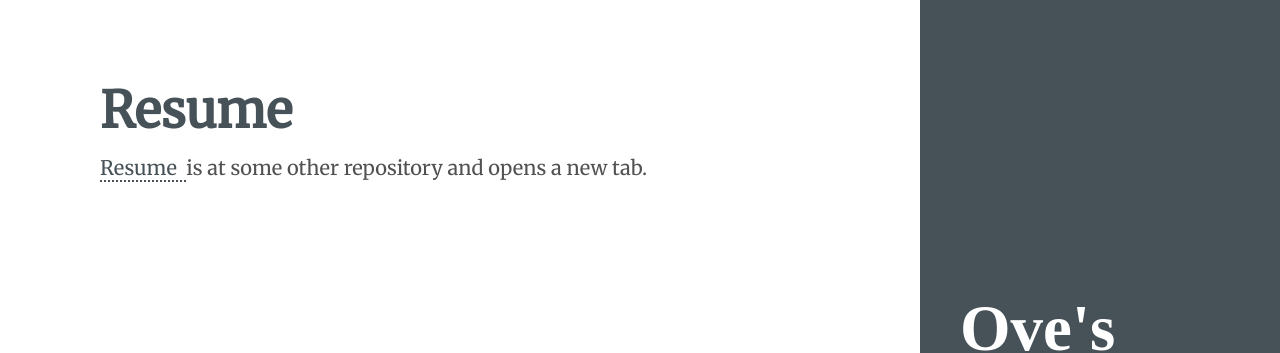
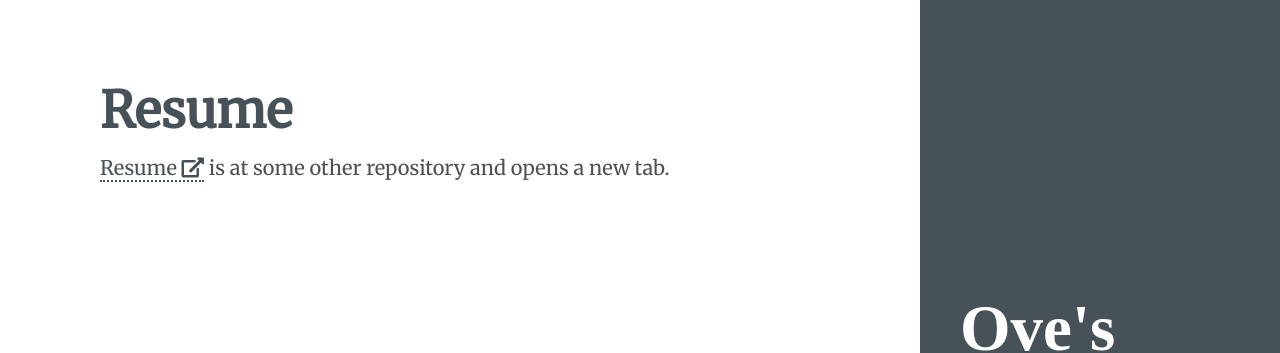
Before and after one commit to ovebepari/ovebepari.github.io, a Jekyll site: the page built from resume.md, in a window 1280 px wide. Shown: the top 353 px of the page. Built offline with Jekyll 4.4.1, drawn with Linux system fonts in a browser that asks for light colours.

Commit message:
resume added 0.2

```diff
--- a/resume.md
+++ b/resume.md
@@ -3,4 +3,4 @@ layout: page
 title: Resume
 ---
 
-<a href="https://github.com/ovebepari/resume/raw/master/pdf/ove_cv.pdf" target="_blank">Resume <i class="fa fa-external-link"></i>  </a> is at some other repository and opens a new tab.
+<a href="https://github.com/ovebepari/resume/raw/master/pdf/ove_cv.pdf" target="_blank">Resume <i class="fas fa-external-link-alt"></i></a> is at some other repository and opens a new tab.
```
